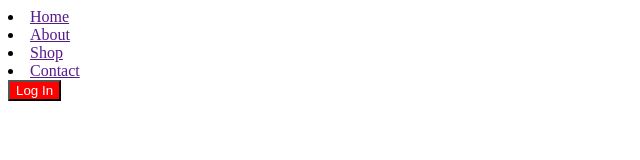
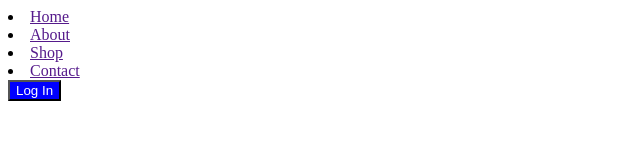
Before and after one commit to Fahim-Chowdhury-Dev/github-learning, a plain HTML site: page index.html in a window 1280 px wide. Shown: the whole page, without its empty margins (0-640 px from the left). Drawn offline with Linux system fonts and the light colour scheme.

Commit message:
added blue button

```diff
--- a/index.html
+++ b/index.html
@@ -14,7 +14,7 @@
     <li><a href="">Contact</a></li>
   </nav>
 
-  <button style="background-color: red; color: white;">Log In</button>
+  <button style="background-color: blue; color: white;">Log In</button>
 
 </body>
 </html>
```
